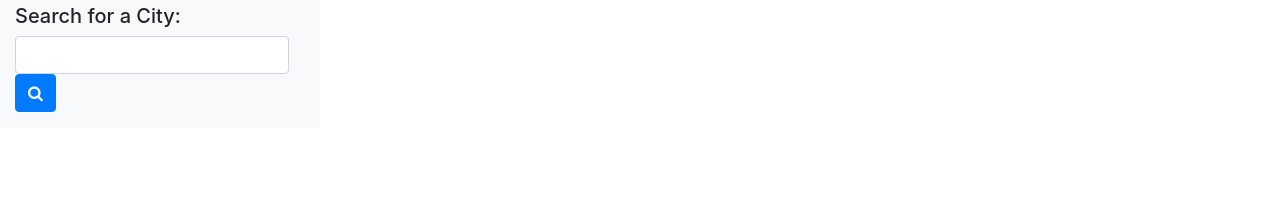
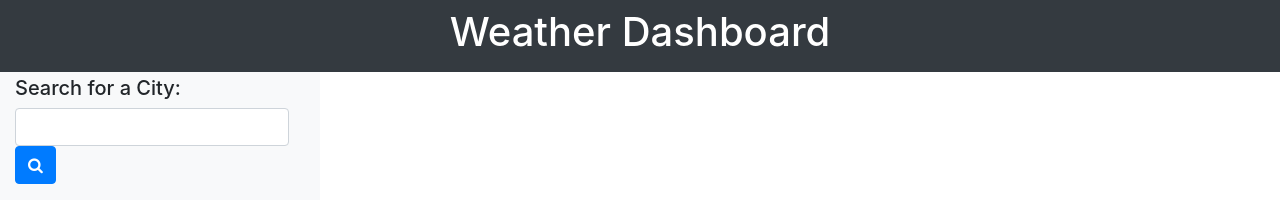
Before and after one commit to maryamc/APIhw, a plain HTML site: page index.html in a window 1280 px wide. Drawn offline with nearby package versions, Linux system fonts and the light colour scheme.

Commit message:
well this works now lol

```diff
--- a/index.html
+++ b/index.html
@@ -14,6 +14,10 @@
 
 <body>
     <!-- heading that says Weather Dashboa -->
+
+    <header class="container-fluid text-center text-white bg-dark p-2">
+      <h1>Weather Dashboard</h1>
+    </header>
 
     <div class="container-fluid">
         <div class="row">
```
